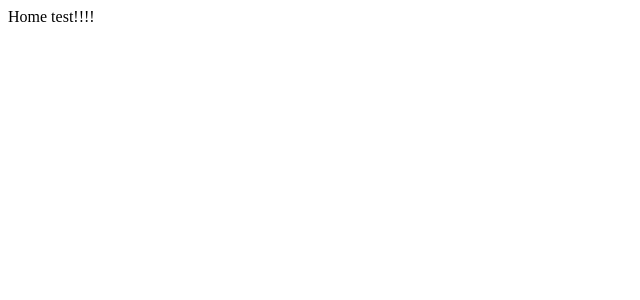
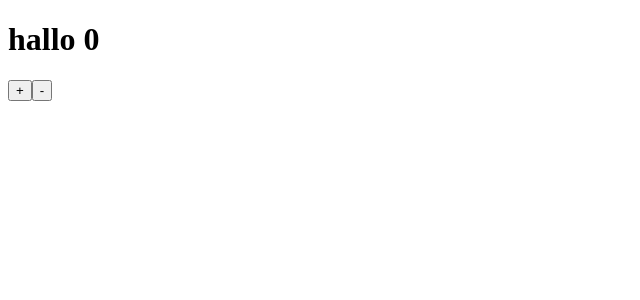
Before and after one commit to mitzbarbie/nextJS-simple-prac, a Next.js app: page / in a window 1280 px wide. Shown: the top 300 px of the page, without its empty margins (0-640 px from the left). Built offline with nearby package versions, Linux system fonts and the light colour scheme.

Commit message:
Static Pre Rendering

```diff
--- a/pages/index.js
+++ b/pages/index.js
@@ -1,3 +1,12 @@
+import { useState } from "react";
+
 export default function Home() {
-  return "Home test!!!!";
+  const [counter, setCounter] = useState(0);
+  return (
+    <div>
+      <h1>hallo {counter}</h1>
+      <button onClick={() => setCounter((add) => add + 1)}>+</button>
+      <button onClick={() => setCounter((min) => min - 1)}>-</button>
+    </div>
+  );
 }
--- a/pages/order.js
+++ /dev/null
@@ -1,3 +0,0 @@
-export default function Order() {
-  return "order test!!!!!!! bu ya!!!!!";
-}
```
